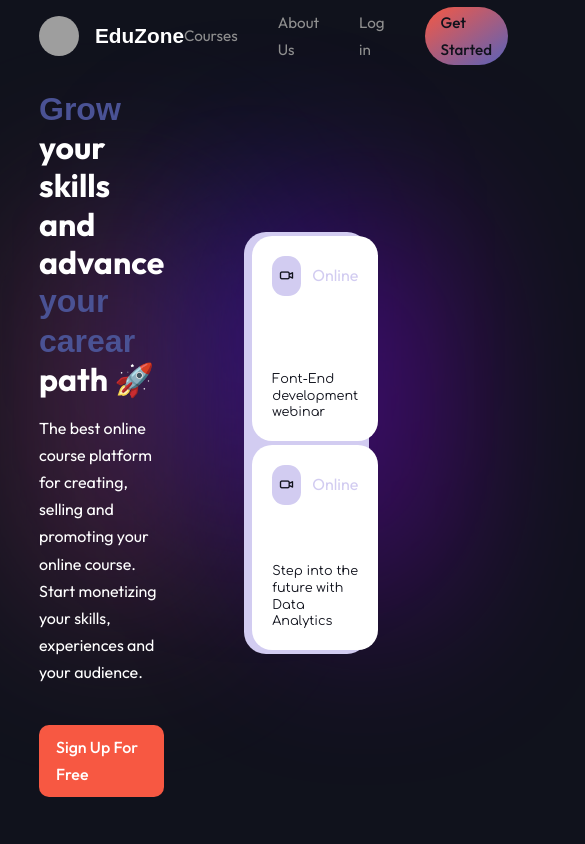
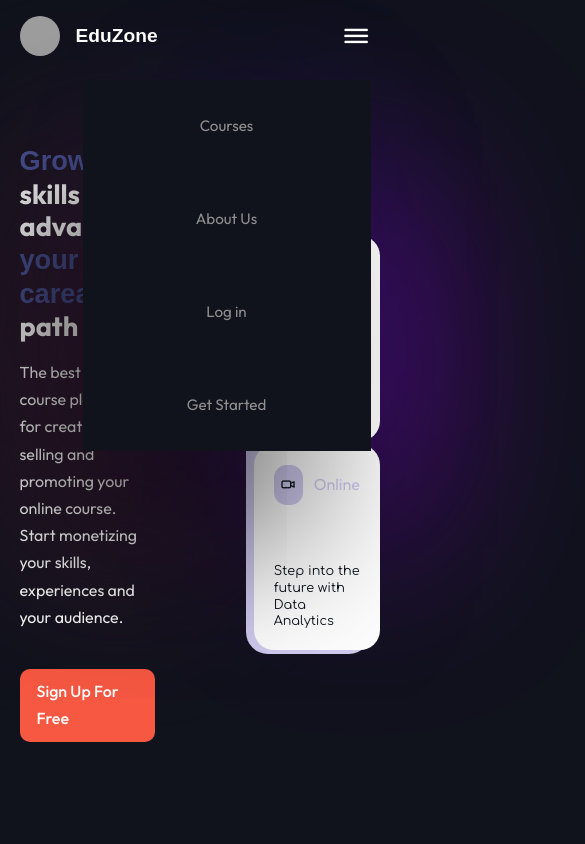
Before and after one commit to enginerror/Education-Website, a plain HTML site: page index.html in a window 390 px wide. Shown: the top 844 px of the page, 585 px wide, since content can reach past the window. Drawn offline with nearby package versions, Linux system fonts and the light colour scheme; grey boxes are pictures that could not be loaded; a web font is replaced by a local one.

Commit message:
all commit

```diff
--- a/CSS/style.css
+++ b/CSS/style.css
@@ -47,6 +47,16 @@ body {
 .absolute {
     position: absolute;
     top: 50px !important;
+    inset: 0;
+    justify-content: center;
+    display: inline-flex;
+    flex-direction: row;
+}
+
+.absolute1 {
+    position: absolute;
+    top: 1260px !important;
+    left: 750px !important;
     inset: 0;
     justify-content: center;
     display: inline-flex;
@@ -106,11 +116,11 @@ body {
 }
 
 .bg-primary {
-    background-color: rgb(48, 22, 247);
+    background-color: rgba(48, 22, 247, 0.802);
 }
 
 .bg-teal {
-    background-color: rgba(216, 79, 154, 0.7);
+    background-color: rgba(216, 79, 154, 0.762);
 }
 
 .bg-purple {
@@ -122,7 +132,7 @@ body {
 /* smooth animation */
 
 .hidden {
-    opacity: 0;;
+    opacity: 0;
     transition: all .5s;
 }
 
@@ -135,6 +145,7 @@ body {
         transition: none;
     }
 }
+
 /* ========================================================================= */
 
 .container {
@@ -333,7 +344,7 @@ header {
         height: 100%;
         width: 100%;
         object-fit: cover;
-        transition: transform 0.8s;
+        transition: 0.8s;
     }
     img:hover {
         transform: scale(1.1);
@@ -474,8 +485,8 @@ header {
 
 .courses_container {
     display: grid;
-    grid-template-columns: repeat(3, 1fr);
-    gap: 2rem;
+    grid-template-columns: repeat(2, 1fr);
+    gap: 1rem;
 }
 
 .course {
@@ -658,3 +669,69 @@ footer ul li a:hover {
     letter-spacing: 1px;
     font-family: "Comfortaa", sans-serif;
 }
+
+
+/* responsive */
+
+@media screen and (max-width: 1024px) {
+    .container {
+        width: var(--container-width-md);
+    }
+    h1 {
+        font-size: 2.2rem;
+    }
+    h2 {
+        font-size: 1.7rem;
+    }
+    h3 {
+        font-size: 1.4rem;
+    }
+    h4 {
+        font-size: 1.2rem;
+    }
+
+    /* navbar */
+
+    nav button {
+        display: inline-block;
+        background: transparent;
+        font-size: 1.8rem;
+        color: var(--color-white);
+        cursor: pointer;
+    }
+
+    nav button#close-menu-btn {
+        display: none;
+    }
+
+    .nav_menu {
+        position: fixed;
+        top: 5rem;
+        right: 5%;
+        height: fit-content;
+        width: 18rem;
+        flex-direction: column;
+        gap: 0;
+        box-shadow: -4rem 6rem 10rem rgba(0, 0, 0, 0.6);
+    }
+
+    .nav_menu li {
+        width: 100%;
+        height: 5.8rem;
+    }
+    .nav_menu li a {
+        background: var(--color-primary);
+        width: 100%;
+        height: 100%;
+        display: grid;
+        place-items: center;
+    }
+
+    .nav_menu .contact {
+    padding: 0 0;
+    a {
+        color: var(--color-a);
+        font-weight: 400;
+    }
+}
+}
--- a/index.html
+++ b/index.html
@@ -6,6 +6,7 @@
     <title>platform</title>
     <!-- LINK CSS -->
     <link rel="stylesheet" href="./CSS/style.css">
+    <link rel="stylesheet" href="./CSS/media.css">
     <!-- WEB ICON -->
     <!-- <link rel="icon" href="https://cdn-icons-png.flaticon.com/128/3845/3845897.png"> -->
     <!-- ICONSCOUT CDN -->
@@ -23,12 +24,14 @@
 <body>
     <!-- ==========  GREADIENT EFFECT  ========== -->
 
-    <div class="absolute">
-        <div class="absolute inset-0 justify-center">
-            <div class="bg-shape1 bg-teal opacity-50 bg-blur"></div>
-            <div class="bg-shape2 bg-primary opacity-50 bg-blur"></div>
-            <div class="bg-shape1 bg-purple opacity-50 bg-blur"></div>
-        </div>
+    <div class="absolute inset-0 justify-center">
+        <div class="bg-shape1 bg-teal opacity-50 bg-blur"></div>
+        <div class="bg-shape2 bg-primary opacity-50 bg-blur"></div>
+        <div class="bg-shape1 bg-purple opacity-50 bg-blur"></div>
+    </div>
+
+    <div class="absolute1 inset-0 justify-center">
+        <div class="bg-shape2 bg-purple opacity-50 bg-blur"></div>
     </div>
 
     <!-- ==========  NAVBAR  ========== -->
@@ -146,13 +149,17 @@
 
     <!-- ==========  COURSES SECTION  ========== -->
 
-
     <section class="courses hidden">
         <p>Our Popular Courses</p>
         <div class="container courses_container">
             <article class="course">
                 <div class="course__image">
                     <img src="./public/course3.avif" alt="">
+                </div>
+            </article>
+            <article class="course">
+                <div class="course__image">
+                    <img src="./public/course4.avif" alt="">
                 </div>
             </article>
             <article class="course">
```
Also changed, not shown: public/course4.avif (added).
